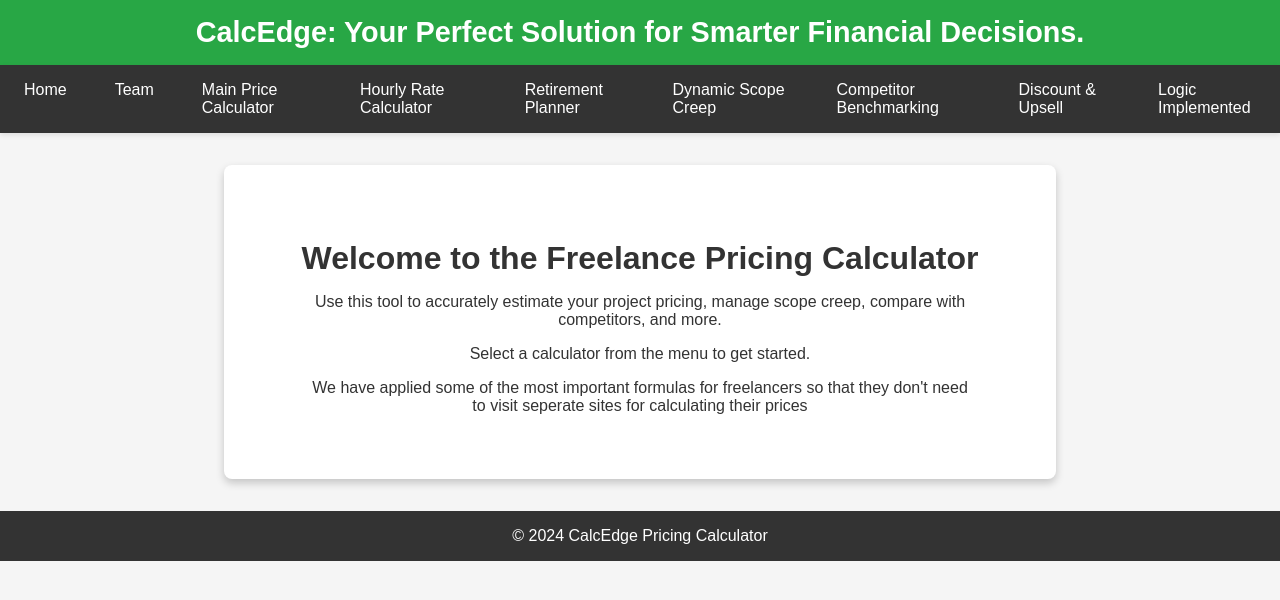
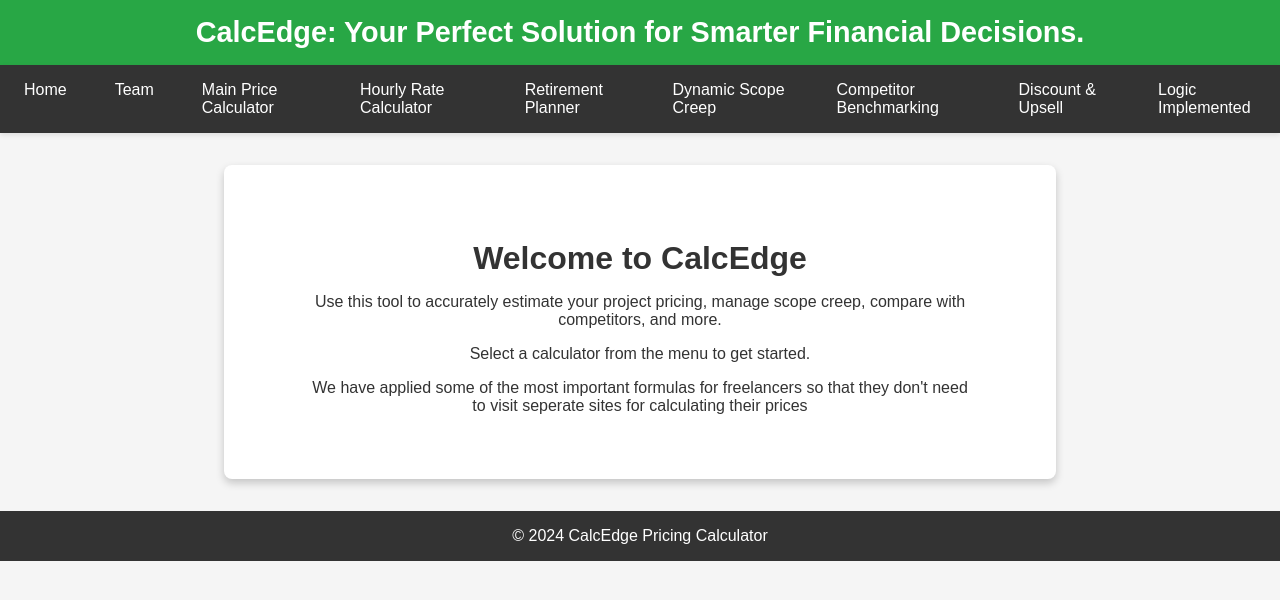
Before and after one commit to Stryker2010/Freelancer-Calculator, a plain HTML site: page index.html in a window 1280 px wide. Drawn offline with Linux system fonts and the light colour scheme.

Commit message:
Update index.html

```diff
--- a/index.html
+++ b/index.html
@@ -142,7 +142,7 @@
         <!-- Home Page -->
         <section id="home" class="page">
             <div class="home-container">
-                <h2>Welcome to the Freelance Pricing Calculator</h2>
+                <h2>Welcome to CalcEdge</h2>
                 <p>Use this tool to accurately estimate your project pricing, manage scope creep, compare with competitors, and more.</p>
                 <p>Select a calculator from the menu to get started.</p>
                 <p>We have applied some of the most important formulas for freelancers so that they don't need
```
